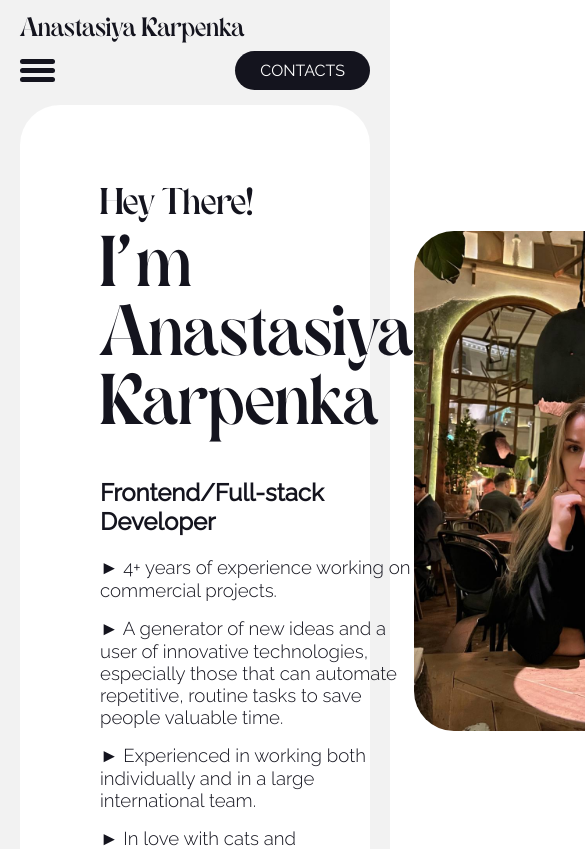
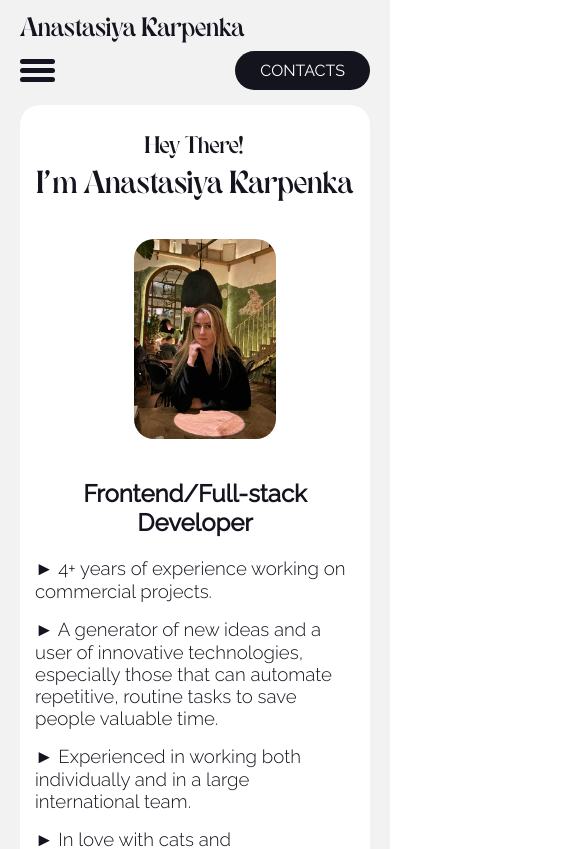
Before and after one commit to AKarpenka/stasy-portfolio, a React (Create React App) app: page / in a window 390 px wide. Shown: the top 849 px of the page, 585 px wide, since content can reach past the window. Built offline with nearby package versions, Linux system fonts and the light colour scheme.

Commit message:
added responsive about

```diff
--- a/src/components/about/about.js
+++ b/src/components/about/about.js
@@ -3,13 +3,20 @@ import { FontAwesomeIcon } from '@fortawesome/react-fontawesome';
 import { faDownload } from '@fortawesome/free-solid-svg-icons';
 
 const  About = () =>  {
+    const renderImg = (size) => (
+        <div className={`about-image ${size}`}>
+            <img src="/images/me.jpg" />
+        </div>
+    );
+
     return (
         <div className="container" id="about">
             <div className="about">
                 <p className="about-hey">Hey There!</p>
                 <span></span>
                 <div>
-                    <p className="about-name">I&apos;m Anastasiya <br /> Karpenka</p>
+                    <p className="about-name">I&apos;m Anastasiya Karpenka</p>
+                    {renderImg('md')}
                     <p className="about-specialization">Frontend/Full-stack Developer</p>
                     <ul className="about-description">
                         <li>► 4+ years of experience working on commercial projects.</li>
@@ -22,9 +29,7 @@ const  About = () =>  {
                         <FontAwesomeIcon icon={faDownload} className="icon" />
                     </a>
                 </div>
-                <div className="about-image">
-                    <img src="/images/me.jpg" />
-                </div>
+                {renderImg('lg')}
             </div>
         </div>
     )
--- a/src/components/about/about.scss
+++ b/src/components/about/about.scss
@@ -45,7 +45,6 @@
 
     .about-image {
         width: 100%;
-        display: flex;
         justify-content: center;
 
         img {
@@ -53,4 +52,90 @@
             height: 500px;
         }
     }
+
+    .about-image.lg {
+        display: flex;
+    }
+
+    .about-image.md {
+        display: none;
+    }
 }
+
+@media (max-width: 1075px) {
+    .about {
+
+        .about-hey {
+            font-size: 24pt;
+        }
+
+        .about-name {
+            font-size: 42pt;
+        }
+
+        .about-image {
+            margin-left: 10px;
+            align-items: flex-end;
+
+            img {
+                height: 400px;
+            }
+        }
+    }
+}
+
+@media (max-width: 880px) {
+    .about {
+        display: flex;
+        flex-direction: column;
+
+        .about-hey, .about-name, .about-specialization {
+            text-align: center;
+        }
+
+        .about-hey {
+            font-size: 22pt;
+        }
+
+        .about-name {
+            font-size: 36pt;
+        }
+
+        .about-image.lg {
+            display: none;
+        }
+
+        .about-image.md {
+            display: flex;
+            margin-top: 40px;
+
+            img {
+                height: 300px;
+            }
+        }
+
+        a {
+            display: flex;
+            justify-content: center;
+        }
+    }
+}
+
+@media (max-width: 512px) {
+    .about {
+        .about-hey {
+            font-size: 18pt;
+        }
+
+        .about-name {
+            font-size: 24pt;
+        }
+
+        .about-image.md {
+            img {
+                border-radius: 20px;
+                height: 200px;
+            }
+        }
+    }
+}
--- a/src/styles/index.scss
+++ b/src/styles/index.scss
@@ -63,3 +63,11 @@ body {
       color: rgba(white, .5);
   }
 }
+
+@media (max-width: 512px) {
+  .container {
+    border-radius: 20px;
+    padding: 30px 15px;
+    margin-bottom: 5px;
+  }
+}
```
